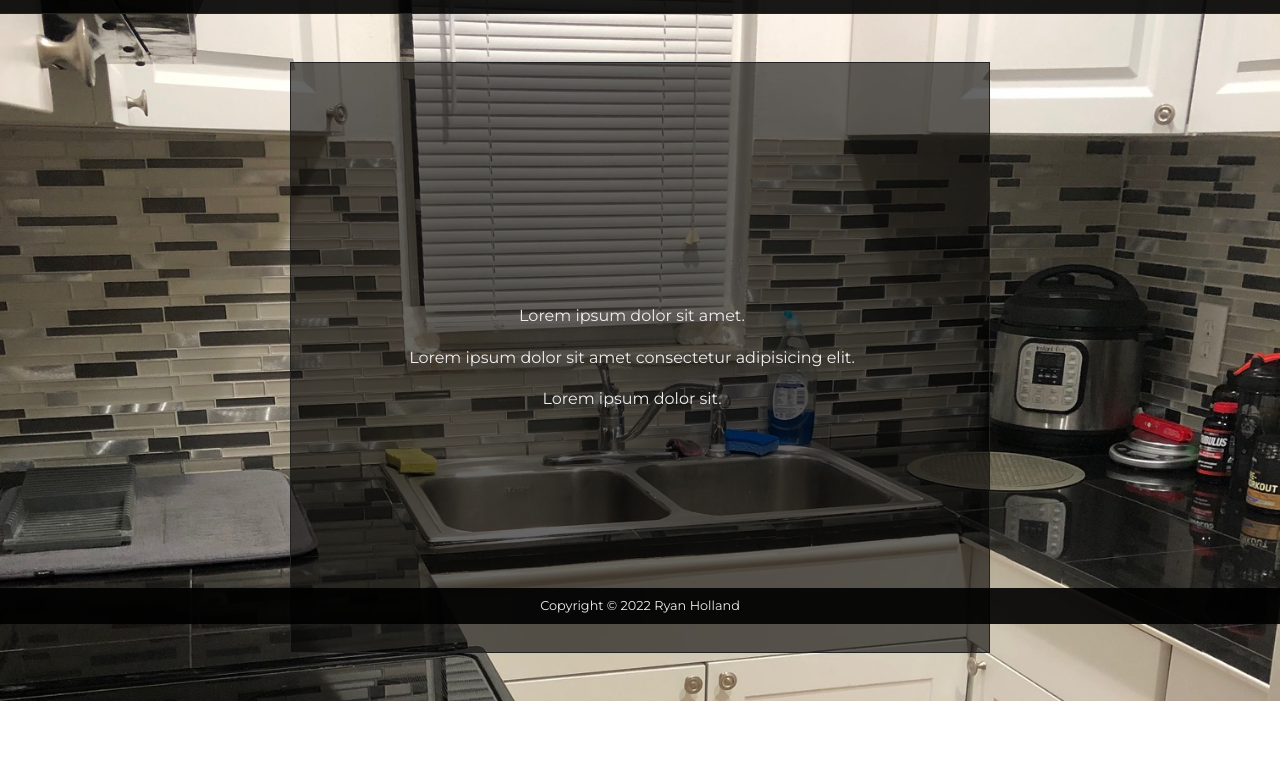
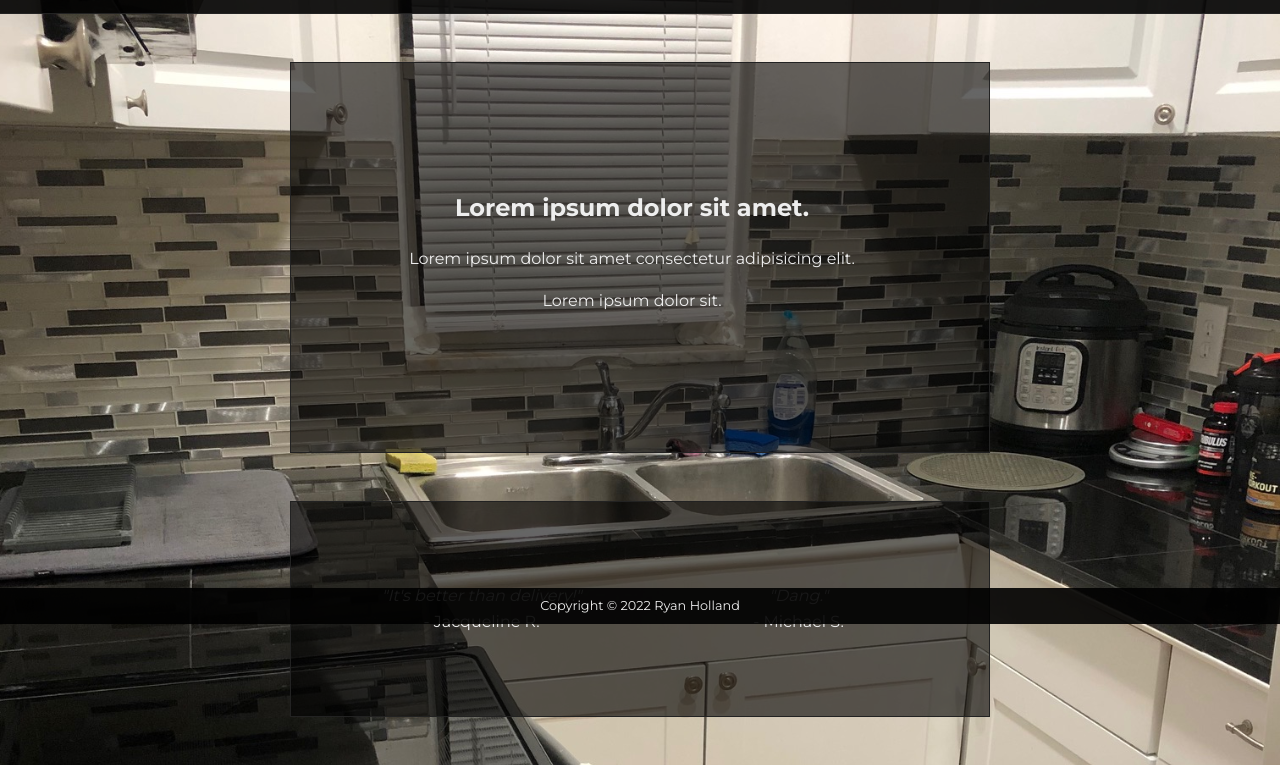
Before and after one commit to rygho90/restaurant-page, a website built with webpack: page dist/index.html in a window 1280 px wide. Shown: the part 176-941 px from the top of the page. Before the commit the page ends 877 px from the top, so only its background shows below. Built offline with Linux system fonts and the light colour scheme.

Commit message:
Add testimonial section

```diff
--- a/src/style.css
+++ b/src/style.css
@@ -41,6 +41,10 @@ h1,
 h2,
 h3 {
     line-height: 1.2;
+}
+
+h2 {
+    margin-bottom: 2rem;
 }
 
 a {
@@ -104,7 +108,8 @@ button {
     transform: translateY(-10%);
 }
 
-.main {
+.main,
+.testimonials {
     max-width: 700px;
     padding: 4rem;
     margin: 6rem auto;
@@ -118,7 +123,7 @@ button {
     flex-direction: column;
     align-items: center;
     justify-content: center;
-    height: 525px;
+    height: 325px;
     width: 618px;
     animation: fadeIn 1.5s;
 }
@@ -134,6 +139,26 @@ button {
     opacity: 90%
 }
 
+.testimonials {
+    display: flex;
+    justify-content: space-around;
+}
+
+.quote {
+    width: 209px;
+    height: 150px;
+    animation: fadeIn 1.5s;
+    display: flex;
+    flex-direction: column;
+    justify-content: center;
+    align-items: center;
+}
+
+blockquote {
+    font-size: 2rem;
+    font-style: italic;
+}
+
 footer {
     text-align: center;
     position: fixed;
```
Also changed, not shown: dist/index.html, dist/main.js.
